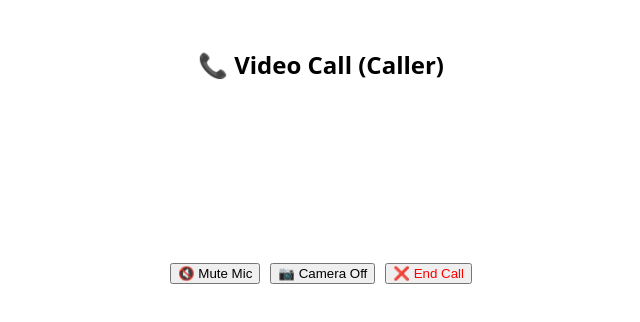
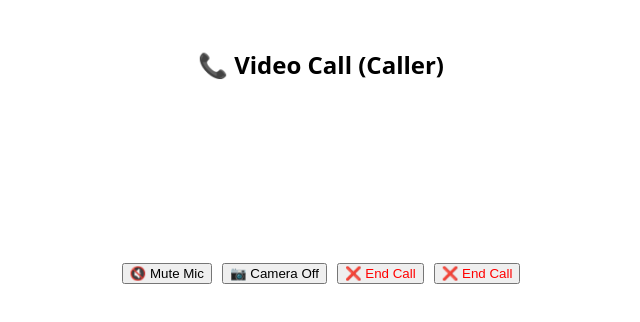
Before and after one commit to vikuuuuu/live, a Next.js app: page /stream in a window 1280 px wide. Shown: the top 322 px of the page, without its empty margins (319-959 px from the left). Built offline with nearby package versions, Linux system fonts and the light colour scheme.

Commit message:
Refactor StreamPage component for video calling

```diff
--- a/src/app/stream/page.js
+++ b/src/app/stream/page.js
@@ -127,6 +127,13 @@ export default function StreamPage() {
           {camOn ? "📷 Camera Off" : "📷 Camera On"}
         </button>
 
+          <button
+          onClick={startCall}
+          style={{ marginLeft: 10, color: "red" }}
+        >
+          ❌ End Call
+        </button>
+
         <button
           onClick={endCall}
           style={{ marginLeft: 10, color: "red" }}
```
